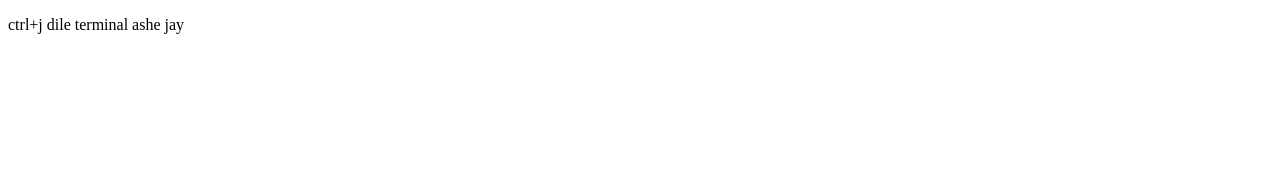
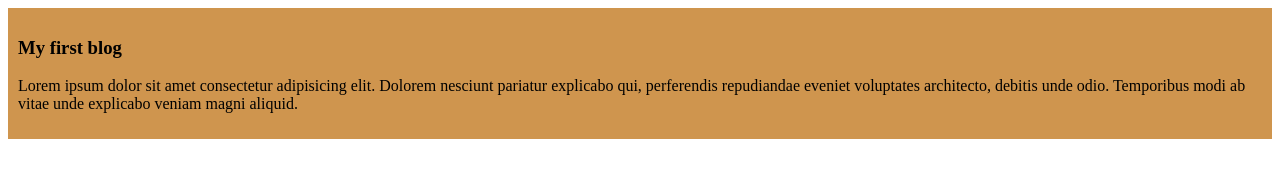
Before and after one commit to Meher-2003/my-first-github-repo, a plain HTML site: page index.html in a window 1280 px wide. Drawn offline with Linux system fonts and the light colour scheme.

Commit message:
my first para

```diff
--- a/index.html
+++ b/index.html
@@ -4,8 +4,15 @@
     <meta charset="UTF-8">
     <meta name="viewport" content="width=device-width, initial-scale=1.0">
     <title>My first ever github repo</title>
+     <link rel="stylesheet" href="styles/blog.css">
 </head>
 <body>
-    <p>ctrl+j dile terminal ashe jay</p>
+    <!-- <p>ctrl+j dile terminal ashe jay</p> -->
+     <div>
+        <h3>My first blog</h3>
+        <p>
+            Lorem ipsum dolor sit amet consectetur adipisicing elit. Dolorem nesciunt pariatur explicabo qui, perferendis repudiandae eveniet voluptates architecto, debitis unde odio. Temporibus modi ab vitae unde explicabo veniam magni aliquid.
+        </p>
+     </div>
 </body>
 </html>
--- /dev/null
+++ b/styles/blog.css
@@ -0,0 +1,4 @@
+div{
+    background-color: rgb(207, 149, 78);
+    padding: 10px;
+}
```
